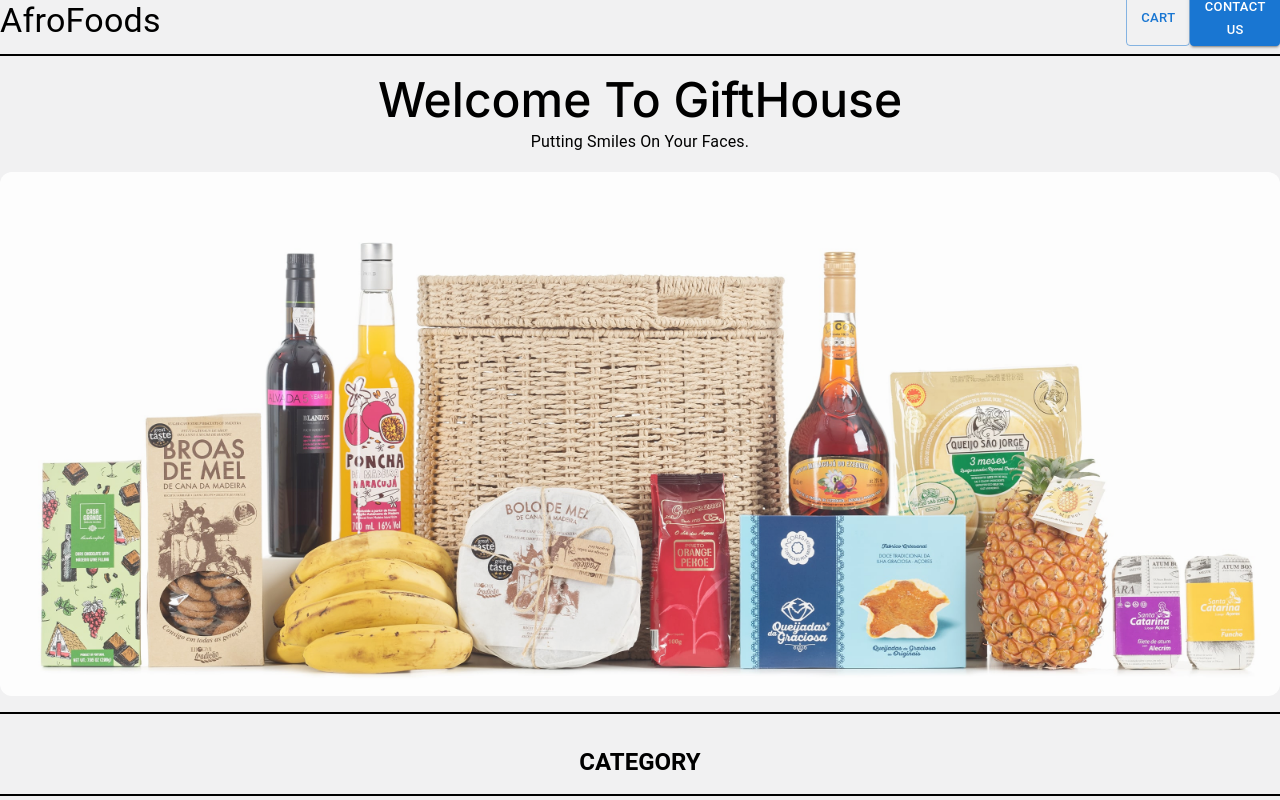
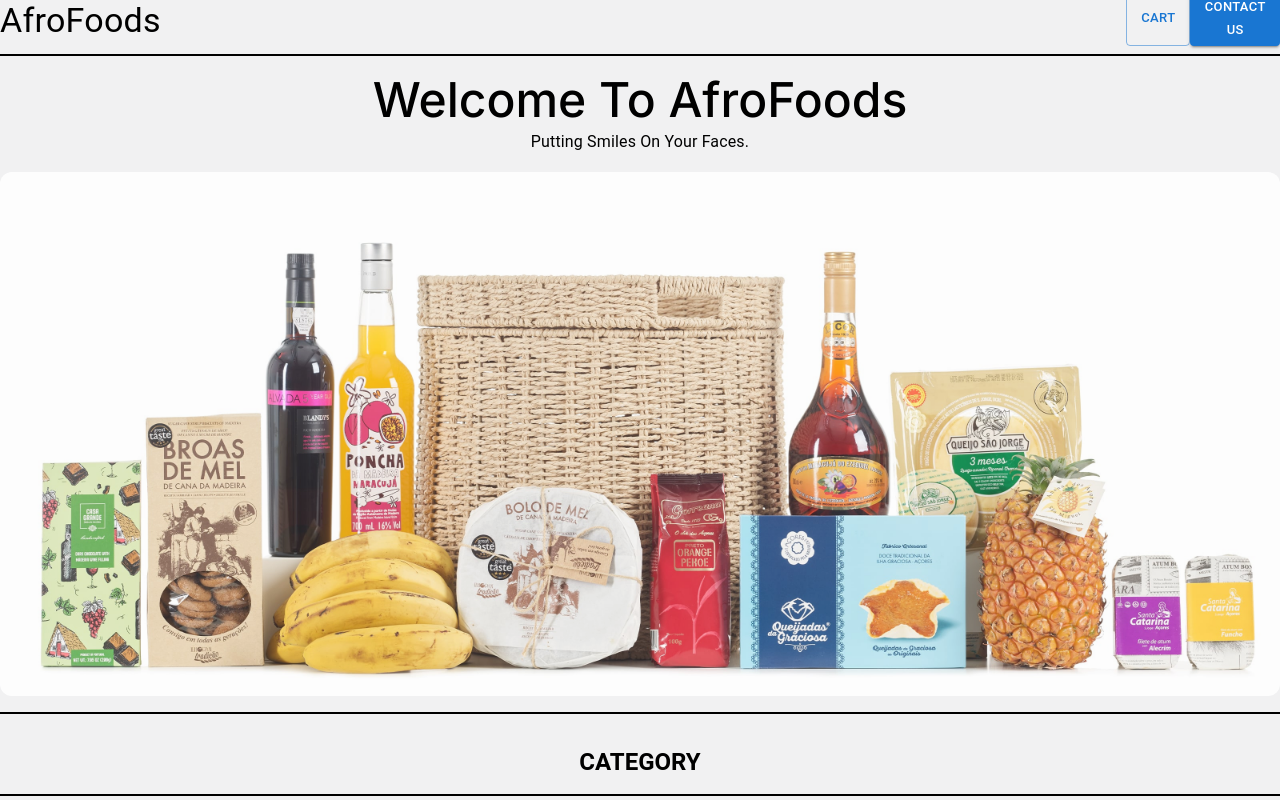
Before and after one commit to Adekanmi-hub/Afrofoods, a React (Create React App) app: page / in a window 1280 px wide. Shown: the top 800 px of the page. Built offline with nearby package versions, Linux system fonts and the light colour scheme.

Commit message:
Few changes

```diff
--- a/src/components/Header.js
+++ b/src/components/Header.js
@@ -6,7 +6,7 @@
     <Box padding="1rem 0rem" borderBottom="2px solid black">
       <Box textAlign="center">
         <Typography variant="h3" fontFamily="Inter" fontWeight="500">
-          Welcome To GiftHouse
+          Welcome To AfroFoods
         </Typography>
         <Typography variant="subtitle1">
           Putting Smiles On Your Faces.
--- a/src/components/ProductsModal.js
+++ b/src/components/ProductsModal.js
@@ -46,7 +46,7 @@
             {allProducts
               .filter((product) => cartItems[product.id] !== 0)
               .map((product) => {
-                return <CartProductModal key={props} data={product} />;
+                return <CartProductModal key={product.id} data={product} />;
               })}
           </Box>
 
```
